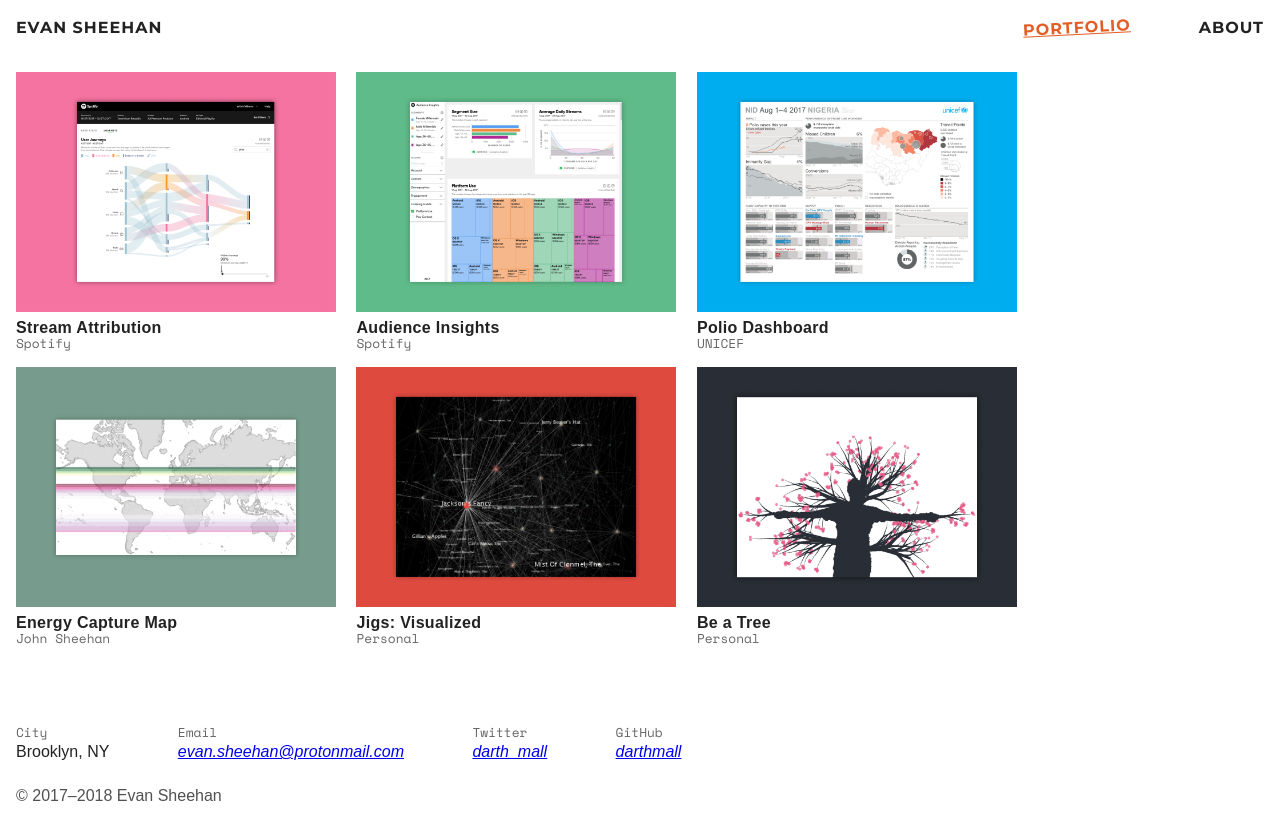
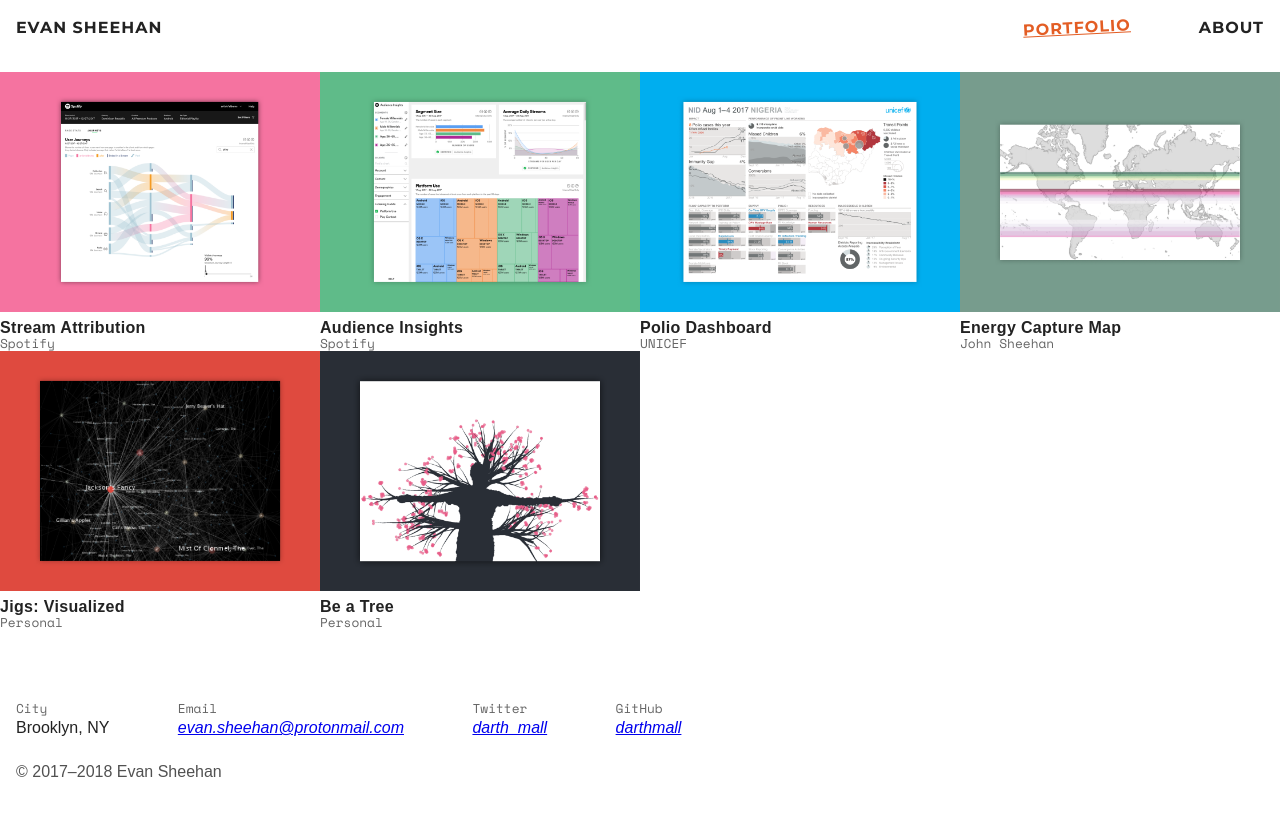
Before and after one commit to darthmall/darthmall.github.io, a Jekyll site: the page built from portfolio.html, in a window 1280 px wide. Shown: the top 840 px of the page. Built offline with Jekyll 4.4.1, drawn with Linux system fonts in a browser that asks for light colours; nearby versions of some CDN libraries; some web fonts are replaced.

Commit message:
Set up the grid rules for the project gallery

```diff
--- a/_includes/projects.html
+++ b/_includes/projects.html
@@ -1,6 +1,6 @@
 {% assign projects = site.portfolio | sort: 'order' | reverse %}
 {% assign delay = 500 %}
-<nav class="gallery">
+<nav class="gallery gridFull">
   {% for project in projects %}
 
     {% if page.url != project.url %}
--- a/_layouts/base.html
+++ b/_layouts/base.html
@@ -17,7 +17,7 @@
     {% endif %}
   </head>
 
-  <body class="{{ page.classes }} grid">
+  <body class="{{ page.classes }}">
     {{ content }}
   </body>
 </html>
--- a/_layouts/page.html
+++ b/_layouts/page.html
@@ -14,7 +14,7 @@
 
 {{ content }}
 
-<footer class="left gridFooter">
+<footer>
   <address>
     <dl class="inline">
       <div>
--- a/_sass/box.sass
+++ b/_sass/box.sass
@@ -6,11 +6,7 @@
 
 body
   margin: $margin
-  max-width: 1320px
-
-.portfolio h1,
-.about h1
-  display: none
+  max-width: $max-width
 
 p,
 dd
@@ -62,22 +58,16 @@
   margin-right: -$md-space
 
 .galleryItem
-  display: inline-block
   margin: 0 $md-space $md-space 0
-  min-width: 280px - (2 * $md-space)
+  min-width: $min-width - (2 * $md-space)
   max-width: 320px
   width: 30%
-
-.metadata,
-.projectTitle
-  display: block
 
 .btn
   margin: $md-space 0
   padding: $md-space $xl-space
 
 .inline > *
-  display: inline-block
   margin-left: $xl-space
 
 .inline > *:first-child
@@ -92,3 +82,16 @@
 
 .siteNav .selected
   transform: rotate(-3deg)
+
+@supports (display: grid)
+  body
+    margin: 0
+    max-width: none
+
+.gallery
+  max-width: 100%
+
+.galleryItem
+  margin: 0
+  max-width: none
+  width: initial
--- a/_sass/layout.sass
+++ b/_sass/layout.sass
@@ -1,7 +1,37 @@
+.portfolio h1,
+.about h1
+  display: none
+
 .school,
-.job-title
+.job-title,
+.metadata,
+.projectTitle
   display: block
 
+.inline > *,
+.galleryItem,
 .skills li,
 .skills li + li::before
   display: inline-block
+
+@supports (display: grid)
+  body
+    display: grid
+    grid-template-columns: minmax($margin, 1fr) minmax(auto, $max-width) minmax($margin, 1fr)
+
+  body > *
+    grid-column: 2 / 3
+
+  .gridFull
+    grid-column: 1 / -1
+
+  .gallery
+    display: grid
+    grid-template-columns: repeat(auto-fit, minmax($min-width, 1fr))
+
+  .galleryItem
+    display: initial
+
+@media screen and (min-width: 4 * $min-width)
+  .gallery
+    grid-template-columns: repeat(4, minmax($min-width, 1fr))
--- a/_sass/variables.sass
+++ b/_sass/variables.sass
@@ -2,6 +2,9 @@
 $header-font: "Montserrat", sans-serif
 $mono-font: "Space Mono", sans-serif
 $title-font: $mono-font
+
+$min-width: 280px
+$max-width: 1320px
 
 $font-size: 16px
 $line-height: 24px / 16px
```
